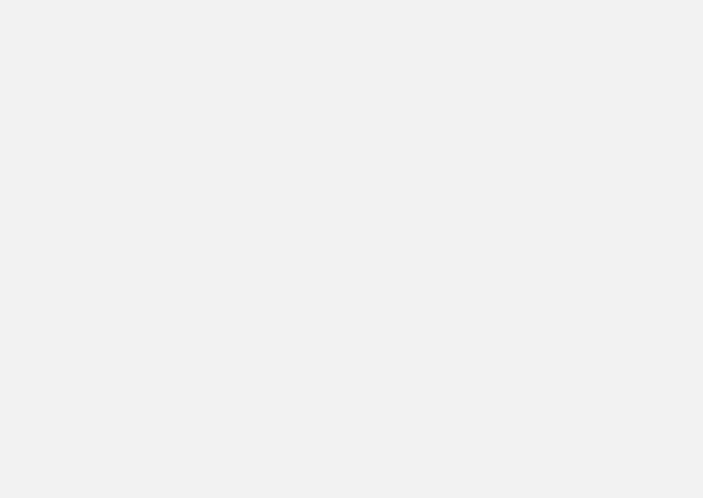
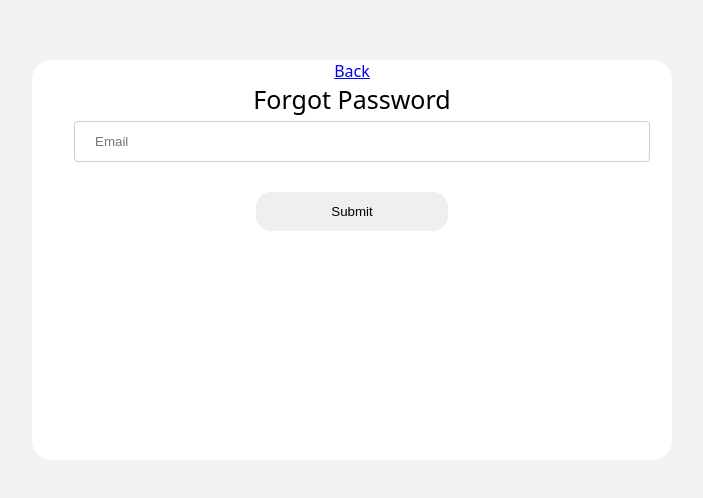
Before and after one commit to CST8334/Software-Development-Project, a React (Create React App) app in the folder react/: page /forgotpass in a window 1280 px wide. Shown: the part 132-630 px from the top of the page, without its empty margins (288-991 px from the left). Built offline with nearby package versions, Linux system fonts and the light colour scheme.

Commit message:
Login page working correctly

```diff
--- a/react/src/App.js
+++ b/react/src/App.js
@@ -1,13 +1,25 @@
 import React, { Profiler } from 'react';
 import LoginFormComponent from './components/LoginFormComponent';
 import LoginPageComponent from './components/LoginPageComponent';
-import { Switch, Route, useLocation } from 'react-router-dom';
+import { Switch, Route, Redirect } from 'react-router-dom';
 import Home from './pages/Home';
 import Products from './pages/Products';
 import styled from 'styled-components';
 import NavComponent from "./components/NavComponent";
 import "./index.css";
 import ProfilePage from './pages/Profile';
+import CreateAccount from './pages/CreateAccount';
+import ForgotPass from './pages/ForgotPass';
+
+function PrivateRoute({ children, ...rest }) {
+  return (
+    <Route{...rest} render={() => {
+      return window.sessionStorage.getItem("LoggedIn")
+        ? children
+        : <Redirect to='/login' />
+    }} />
+  )
+}
 
 function App() {
   return (
@@ -20,17 +32,23 @@ function App() {
           <Route path="/login" exact>
             <LoginPageComponent />
           </Route>
-          <Route path="/home" exact>
+          <PrivateRoute path="/home" exact>
             <NavComponent />
             <Home />
-          </Route>
-          <Route path="/products">
+          </PrivateRoute>
+          <PrivateRoute path="/products">
             <NavComponent />
             <Products />
-          </Route>
-          <Route path="/profile">
+          </PrivateRoute>
+          <PrivateRoute path="/profile">
             <NavComponent />
             <ProfilePage />
+          </PrivateRoute>
+          <Route path="/register">
+            <CreateAccount />
+          </Route>
+          <Route path="/forgotpass">
+            <ForgotPass />
           </Route>
         </Switch>
       </MainContent>
--- a/react/src/components/LoginFormComponent.js
+++ b/react/src/components/LoginFormComponent.js
@@ -4,8 +4,10 @@ import styled from 'styled-components';
 import Logo from '../img/logo.png';
 import axios from "axios";
 import "../index.css";
+import { Link, Route, Redirect } from 'react-router-dom';
 
 class LoginFormComponent extends React.Component {
+
     constructor(props) {
         super(props);
 
@@ -21,13 +23,16 @@ class LoginFormComponent extends React.Component {
         this.setState({ username: event.target.value });
     }
 
+    updateUsername(event) {
+        this.setState({ username: event.target.value });
+    }
+
     updatePassword(event) {
         this.setState({ password: event.target.value });
     }
 
     handleSubmit(event) {
         event.preventDefault();
-
         (async () => {
             try {
                 const res = await axios.post('/login', {}, {
@@ -36,7 +41,14 @@ class LoginFormComponent extends React.Component {
                         password: this.state.password
                     }
                 });
-
+                if (res.data.code === 0) {
+                    window.sessionStorage.setItem("LoggedIn", true)
+                    window.location.href = '/home';
+                }
+                if (res.data.code === 99) {
+                    console.log('wrong password')
+                    alert(res.data.msg);
+                }
             } catch (e) {
                 console.error(e);
             }
@@ -65,15 +77,15 @@ class LoginFormComponent extends React.Component {
                 <Top>
                     <img src={Logo} alt="" />
                     <h3 style={{ marginBottom: "20px" }}>Need an Aetherwind account?
-                  <span
-                            style={{ marginLeft: "0.5rem", textDecoration: "underline", fontWeight: "bold", cursor: "pointer" }}
-                            onClick={this.testRegister}
+                        <Link
+                            style={{ marginLeft: "0.5rem", textDecoration: "underline", fontWeight: "bold", cursor: "pointer", color: "black" }}
+                            to="/register"
                         >
                             Create an account
-                  </span>
+                        </Link>
                     </h3>
                 </Top>
-                <Form>
+                <Form >
                     <label htmlFor="username">Username</label>
                     <input
                         type="text"
@@ -95,7 +107,7 @@ class LoginFormComponent extends React.Component {
                             <input type="checkbox" id="rememberMe" />
                             <label htmlFor="rememberMe">Remember Me</label>
                         </FlexRow>
-                        <a href="#">Forgot Password</a>
+                        <Link style={{ color: "black" }} to="/forgotPass" id="rememberMe">Forgot Password</Link>
                     </Footer>
                     <input type="submit" value="Submit" onClick={this.handleSubmit} />
                 </Form>
--- a/react/src/components/Modal.js
+++ b/react/src/components/Modal.js
@@ -20,7 +20,7 @@ const OVERLAY_STYLES = {
     zIndex: 1000
 }
 
-export default function Modal ({ open, children, onClose }) {
+export default function Modal({ open, children, onClose }) {
     if (!open) return null
 
     return (
--- a/react/src/components/NavComponent.js
+++ b/react/src/components/NavComponent.js
@@ -6,7 +6,12 @@ import { Link, useLocation } from 'react-router-dom';
 import { motion } from 'framer-motion';
 import "../index.css";
 
-const NavComponent = () => {
+const handleLogout = history => () => {
+  console.log('you have been loged out.');
+  window.sessionStorage.removeItem('LoggedIn');
+}
+
+const NavComponent = ({ history }) => {
   const { pathname } = useLocation();
 
   return (
@@ -25,21 +30,21 @@ const NavComponent = () => {
           <Link id="profile" to="/profile">Name</Link>
           <img src={Person} alt="" id="person" />
         </li>
+        <li>
+          <Link id="profile" to="/profile" onClick={handleLogout(history)}>LogOut</Link>
+        </li>
       </ul>
     </StyledNav>
   )
 }
 
 const StyledNav = styled.nav`
-<<<<<<< HEAD:react/src/components/Nav.js
     height: 5vh;
     margin: auto;
     justify-content: space-between;
     align-items:center;
     padding: 1rem 10rem;
     background-color: lightblue;
-=======
->>>>>>> 651bb169126abe19558c503724b0926c35cf4220:react/src/components/NavComponent.js
     position: sticky;
     top: 0;
     height: 6vh;
--- /dev/null
+++ b/react/src/pages/CreateAccount.js
@@ -0,0 +1,149 @@
+import React from 'react'
+import styled from 'styled-components';
+import axios from "axios";
+import { Link } from 'react-router-dom'
+
+class CreateAccount extends React.Component {
+
+    constructor(props) {
+        super(props);
+        this.state = { username: "", password: "" };
+        this.testRegister = this.testRegister.bind(this);
+        this.updateUsername = this.updateUsername.bind(this);
+        this.updatePassword = this.updatePassword.bind(this);
+    }
+
+    updateUsername(event) {
+        this.setState({ username: event.target.value });
+    }
+
+    updatePassword(event) {
+        this.setState({ password: event.target.value });
+    }
+
+    testRegister(event) {
+        event.preventDefault();
+
+        (async () => {
+            try {
+                const res = await axios.post("/register", {
+                    username: this.state.username,
+                    password: this.state.password,
+                });
+
+            } catch (e) {
+                console.error(e);
+            }
+        })();
+    }
+
+
+    render() {
+        return (
+            <Container>
+                <Link to="/login">Back</Link>
+                <Title>Create Account</Title>
+                <Form>
+                    <input id="email"
+                        type="text"
+                        placeholder="Name"
+                        value={this.state.username}
+                        onChange={this.updateUsername} />
+                    <input type="text"
+                        placeholder="Password"
+                        value={this.state.password}
+                        onChange={this.updatePassword} />
+                </Form>
+                <input type="submit" value="Sign Up" onClick={this.testRegister} />
+            </Container>
+        )
+    }
+}
+
+const Container = styled.div`
+    display: flex;
+    margin-top: 15%;
+    margin-left: 25%;
+    background: white;
+    width: 50vw;
+    height: 50vh;
+    flex-direction: column;
+    text-align: center;
+    border-radius: 20px;
+    input[type=submit] {
+        width: 30%;
+        border: none;
+        border-radius: 15px;
+        cursor: pointer;
+        margin-bottom: 40px;
+        margin-left: 35%;
+        padding: 12px 20px;
+        margin-top: 20px;
+        transition: 0.3s ease-in-out;
+        &:hover{
+            background-color: #1988bb;
+        }
+    }
+`
+
+const Form = styled.div`
+    display: flex;
+    flex-direction: column;
+    justify-content: center;
+    align-items: center;
+
+    label {
+        width: 90%;
+        text-align: left;
+        font-weight: 500;
+        color: rgb(var(--aw-grey));
+    }
+
+    input {
+        width: 90%;
+        padding: 12px 20px;
+        margin-left: 20px;
+        margin-top: 5px;
+        margin-bottom: 10px;
+        border: 1px solid #ccc;
+        border-radius: 4px;
+        box-sizing: border-box;
+    }
+
+    input[type=checkbox] {
+        width: 20px;
+    }
+
+    input[type=submit] {
+        width: 90%;
+        border: none;
+        border-radius: 15px;
+        cursor: pointer;
+        margin-bottom: 40px;
+
+        transition: 0.3s ease-in-out;
+        &:hover{
+            background-color: #1988bb;
+        }
+    }
+`
+
+const Title = styled.h1`
+    font-size: 25px;
+    font-weight: 500;
+`
+
+const Inputs = styled.div`
+    display: flex;
+    flex-direction:column;
+    input{
+        width: 20rem;
+        margin-left: 33%;
+    }
+
+    #email{
+        margin-bottom: 20px;
+    }
+`
+
+export default CreateAccount
--- /dev/null
+++ b/react/src/pages/ForgotPass.js
@@ -0,0 +1,129 @@
+import React, { Component } from 'react'
+import styled from 'styled-components'
+import { Link } from 'react-router-dom'
+import axios from 'axios'
+
+export class ForgotPass extends Component {
+
+    handleSubmit = e => {
+        e.preventDefault();
+
+        const data = {
+            email: this.email
+        }
+
+        axios.post('forgot', data).then(
+            res => {
+                console.log(res)
+            }
+        ).catch(
+            err => {
+                console.log(err)
+            }
+        )
+    }
+
+
+    render() {
+        return (
+            <Container>
+                <Link to="/login">Back</Link>
+                <Title>Forgot Password</Title>
+                <Form>
+                    <input id="email"
+                        type="text"
+                        placeholder="Email" />
+                </Form>
+                <input type="submit" value="Submit" />
+            </Container >
+        )
+    }
+}
+
+const Container = styled.div`
+    display: flex;
+    margin-top: 15%;
+    margin-left: 25%;
+    background: white;
+    width: 50vw;
+    height: 50vh;
+    flex-direction: column;
+    text-align: center;
+    border-radius: 20px;
+    input[type=submit] {
+        width: 30%;
+        border: none;
+        border-radius: 15px;
+        cursor: pointer;
+        margin-bottom: 40px;
+        margin-left: 35%;
+        padding: 12px 20px;
+        margin-top: 20px;
+        transition: 0.3s ease-in-out;
+        &:hover{
+            background-color: #1988bb;
+        }
+    }
+`
+
+const Form = styled.div`
+    display: flex;
+    flex-direction: column;
+    justify-content: center;
+    align-items: center;
+
+    label {
+        width: 90%;
+        text-align: left;
+        font-weight: 500;
+        color: rgb(var(--aw-grey));
+    }
+
+    input {
+        width: 90%;
+        padding: 12px 20px;
+        margin-left: 20px;
+        margin-top: 5px;
+        margin-bottom: 10px;
+        border: 1px solid #ccc;
+        border-radius: 4px;
+        box-sizing: border-box;
+    }
+
+    input[type=checkbox] {
+        width: 20px;
+    }
+
+    input[type=submit] {
+        width: 90%;
+        border: none;
+        border-radius: 15px;
+        cursor: pointer;
+        margin-bottom: 40px;
+
+        transition: 0.3s ease-in-out;
+        &:hover{
+            background-color: #1988bb;
+        }
+    }
+`
+
+const Title = styled.h1`
+    font-size: 25px;
+    font-weight: 500;
+`
+
+const Inputs = styled.div`
+    display: flex;
+    flex-direction:column;
+    input{
+        width: 20rem;
+        margin-left: 33%;
+    }
+
+    #email{
+        margin-bottom: 20px;
+    }
+`
+
+export default ForgotPass
```
Also changed, not shown: react/src/img/picture.jpg (added), 1 other file (tests, documents, lock files or other folders).
